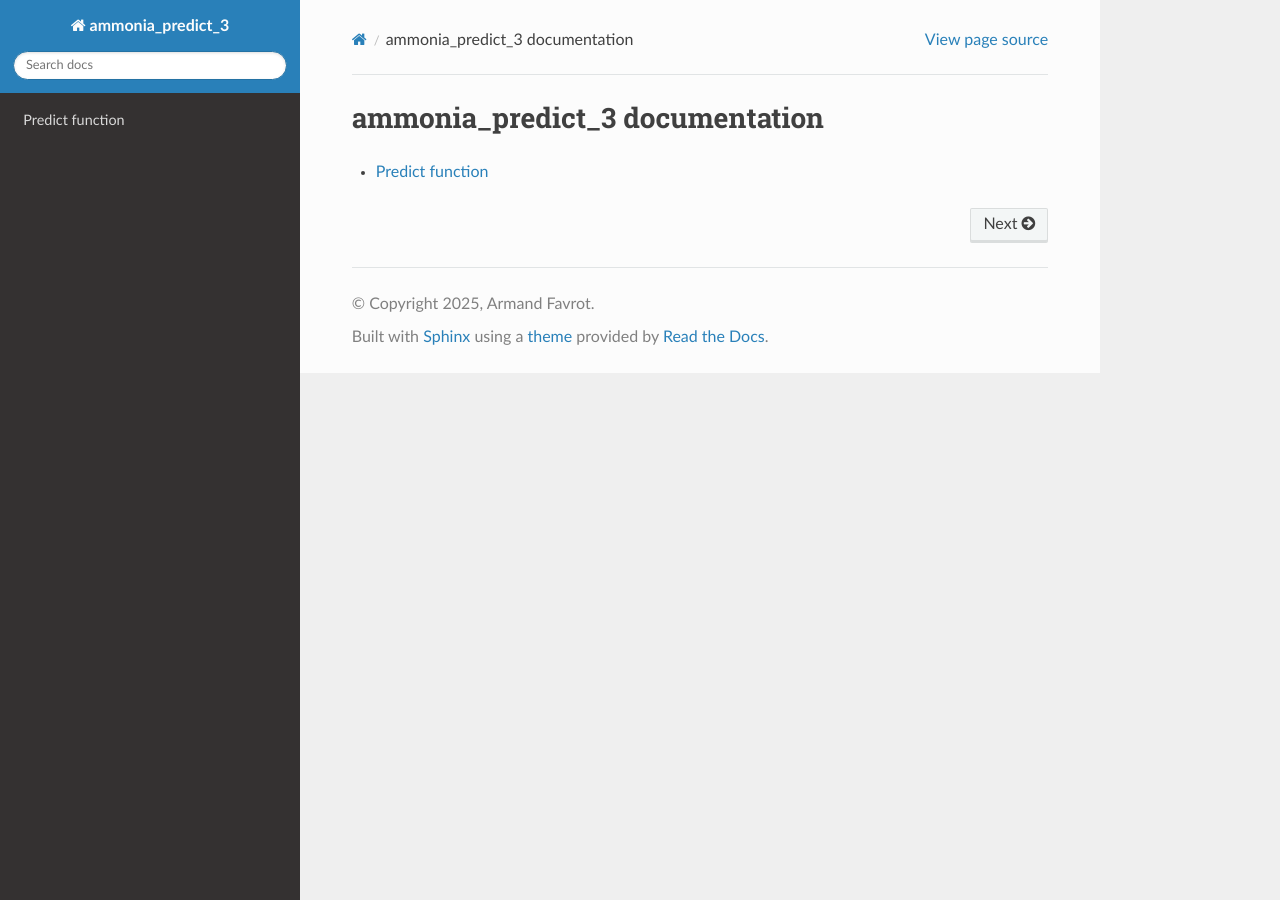
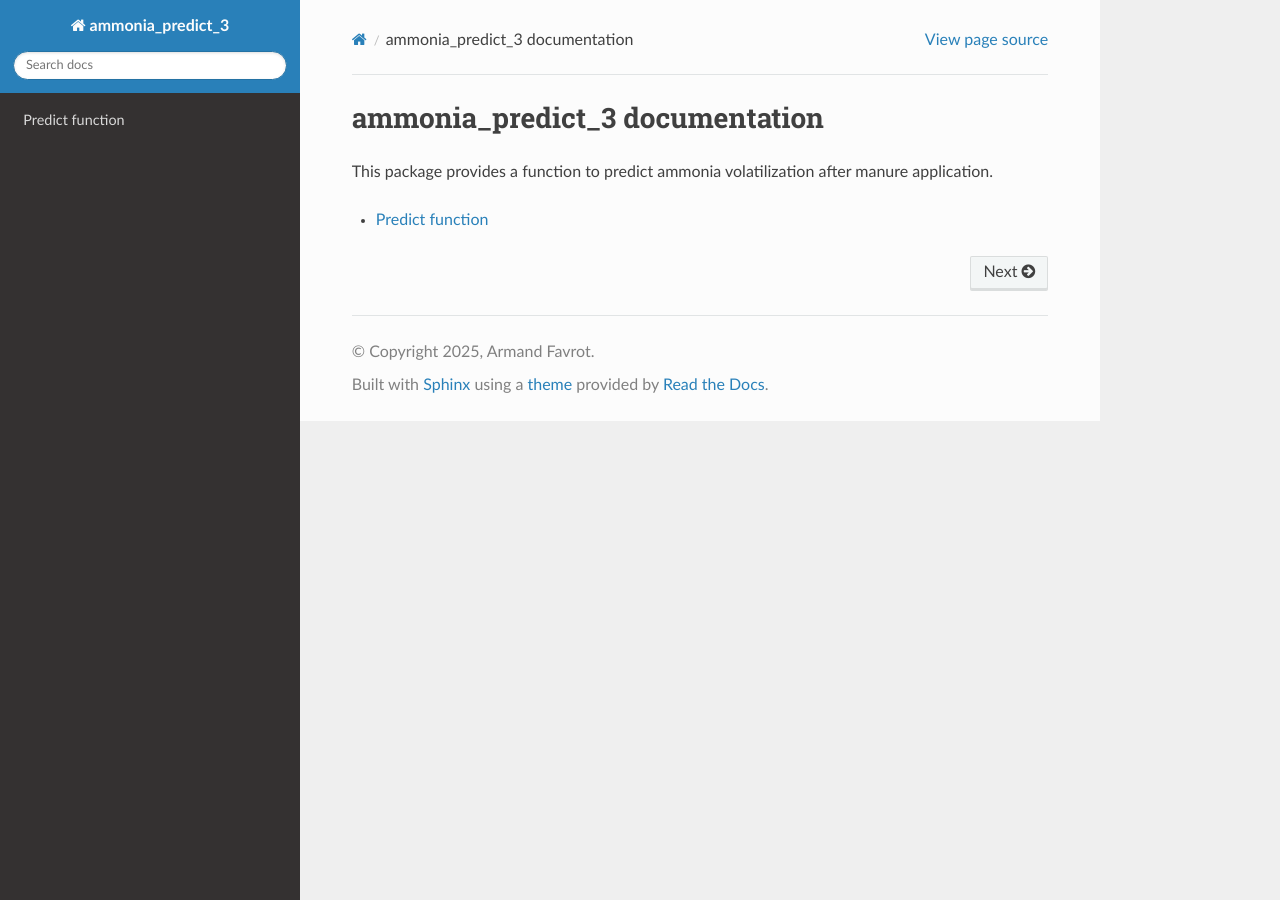
Before and after one commit to armandfavrot/ammonia_predict_3, a Sphinx documentation site: the page built from docs/source/index.rst, in a window 1280 px wide. Built offline with Sphinx 7.4.7 and the Read the Docs theme 3.1.0, drawn with Linux system fonts in a browser that asks for light colours.

Commit message:
Will the doc render correctly thist time ?

```diff
--- a/docs/source/conf.py
+++ b/docs/source/conf.py
@@ -1,5 +1,7 @@
 import os
 import sys
+
+sys.path.insert(0, os.path.abspath('../../src'))
 
 # Configuration file for the Sphinx documentation builder.
 #
@@ -17,8 +19,6 @@ release = '0.2.0'
 # -- General configuration ---------------------------------------------------
 # https://www.sphinx-doc.org/en/master/usage/configuration.html#general-configuration
 
-sys.path.insert(0, os.path.abspath('../../src'))
-
 extensions = [
     'sphinx.ext.autodoc',   # génère doc à partir des docstrings
     'sphinx.ext.napoleon',  # style Google/NumPy
--- a/docs/source/index.rst
+++ b/docs/source/index.rst
@@ -6,6 +6,7 @@
 ammonia_predict_3 documentation
 ===============================
 
+This package provides a function to predict ammonia volatilization after manure application.
 
 .. toctree::
    :maxdepth: 2
```
